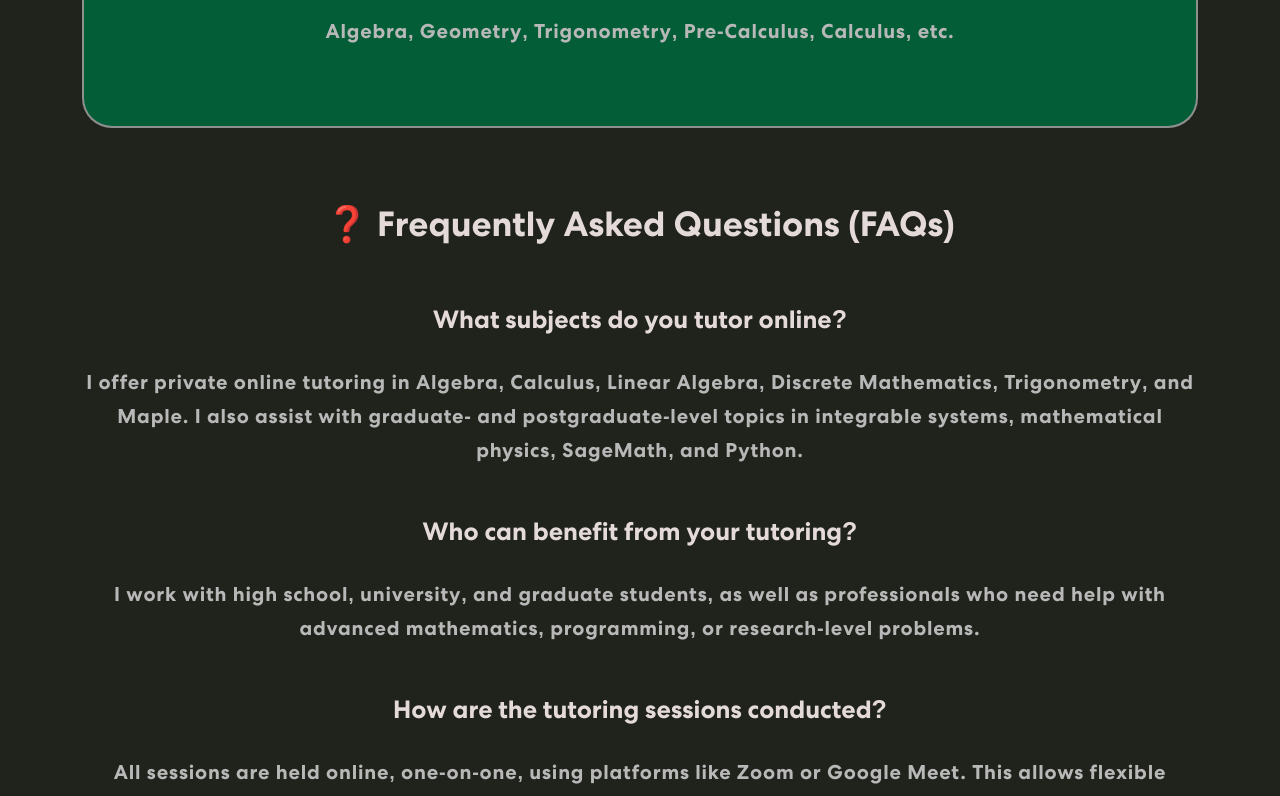
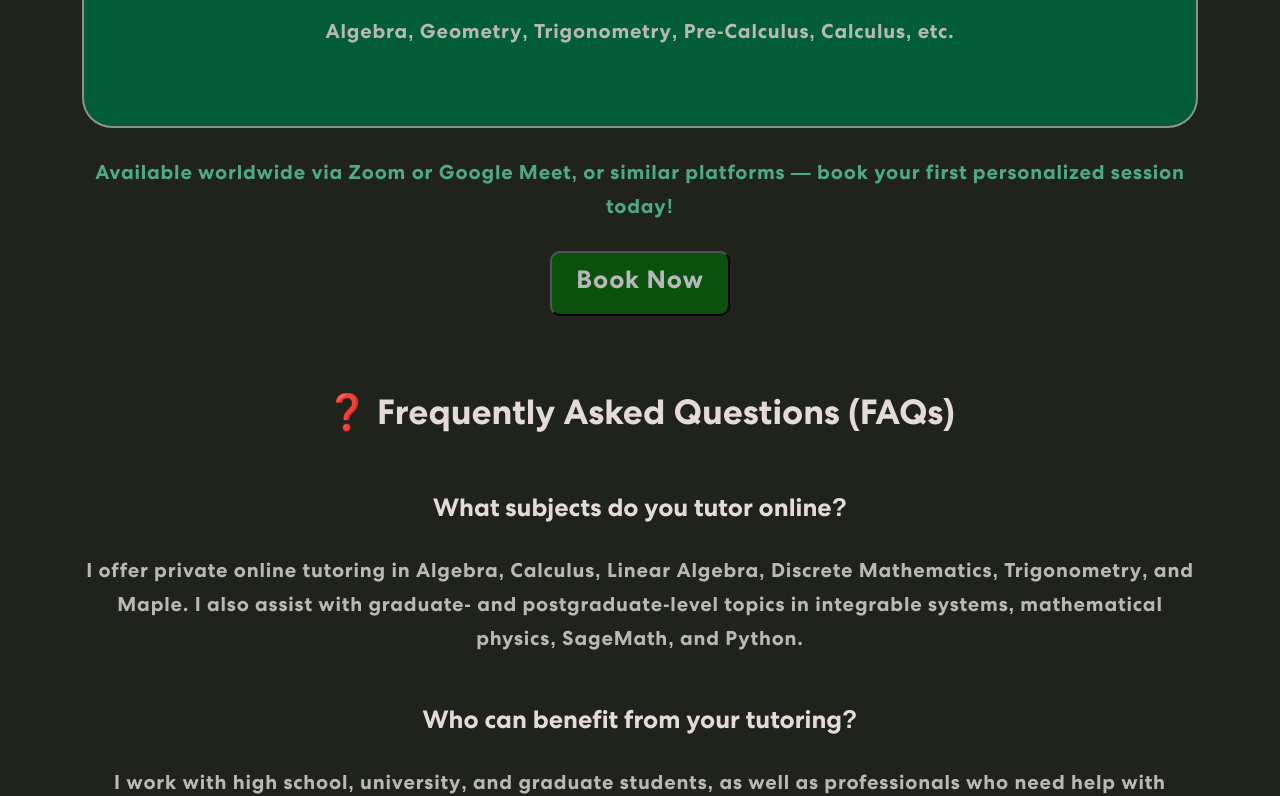
Before and after one commit to Online-Code87/math-tutoring1, a React (Create React App) app: page / in a window 1280 px wide. Shown: the part 2529-3325 px from the top of the page. Built offline with nearby package versions, Linux system fonts and the light colour scheme.

Commit message:
add availability

```diff
--- a/src/App.css
+++ b/src/App.css
@@ -456,6 +456,14 @@ nav.navbar .navbar-toggler[aria-expanded="true"] .navbar-toggler-icon {
   align-items: left;
 }
 
+.availability {
+  margin-top: 30px !important;
+  margin-bottom: 10px !important;
+  font-weight: 500;
+  color: #4eaa81 !important;
+  text-align: center;
+}
+
 .faqs h4 {
   font-size: 35px;
   font-weight: 700;
@@ -680,7 +688,7 @@ nav.navbar .navbar-toggler[aria-expanded="true"] .navbar-toggler-icon {
 
 .book-now-btn {
   display: inline-block;
-  margin-top: 20px;
+  margin-top: 15px;
   padding: 12px 24px;
   background-color: #09510c;
   text-decoration: none;
--- a/src/components/Contact.js
+++ b/src/components/Contact.js
@@ -43,12 +43,18 @@ const Contact = () => {
               <p>I currently accept <strong>USDT (TRC20)</strong> for international payments.</p>
               <p>PayPal option will be available soon.</p>
             </div>
+            <div className='availability'>
+              <p>
+                Wherever you are, you can learn with me online! Sessions are held on Zoom or Google Meet, etc. — message me to get started.
+              </p>
+
+            </div>
           </Col>
           <Col xs={12} md={6} xl={5}>
             <Form ref={form} onSubmit={handleSubmit}>
               <Row>
                 <Col>
-                  <Form.Group  as={Col} md="30" className='mb-2'>
+                  <Form.Group as={Col} md="30" className='mb-2'>
                     <Form.Label>First Name</Form.Label>
                     <Form.Control type='text' name='first' placeholder='Enter first name' required />
                   </Form.Group>
@@ -62,7 +68,7 @@ const Contact = () => {
               </Row>
               <Row>
                 <Col>
-                  <Form.Group  as={Col} md="30" className='mb-2'>
+                  <Form.Group as={Col} md="30" className='mb-2'>
                     <Form.Label>Country</Form.Label>
                     <Form.Control type='text' name='country' placeholder='Enter your country' required />
                   </Form.Group>
@@ -70,7 +76,7 @@ const Contact = () => {
                 <Col>
                   <Form.Group className='mb-2'>
                     <Form.Label>Telegram ID</Form.Label>
-                    <Form.Control type='text' name='telegram-id' placeholder='@Name' />
+                    <Form.Control type='text' name='telegram-id' placeholder='Optional' />
                   </Form.Group>
                 </Col>
               </Row>
--- a/src/components/MathTutoring.js
+++ b/src/components/MathTutoring.js
@@ -74,6 +74,14 @@ const MathTutoring = () => {
               </Tab.Container>
             </Col>
           </Row>
+          <Row>
+              <p className='availability' id='math-tutoring-worldwide'>
+                Available worldwide via Zoom or Google Meet, or similar platforms — book your first personalized session today!
+              </p>
+              <div>
+                <a href="#connect" ><button className="book-now-btn" onClick={() => console.log('connect')}>Book Now </button></a>
+              </div>
+          </Row>
         </Container>
       </section>
       <section className='faqs'>
```
